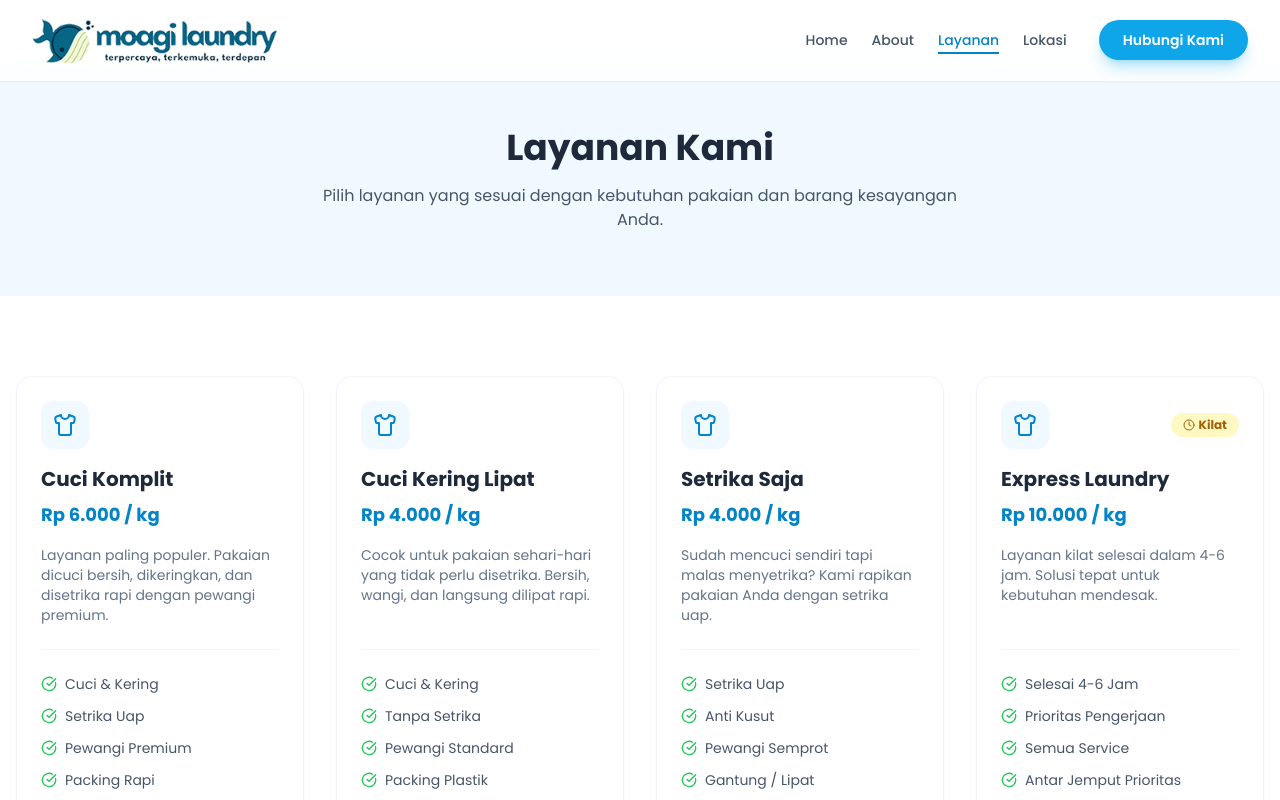
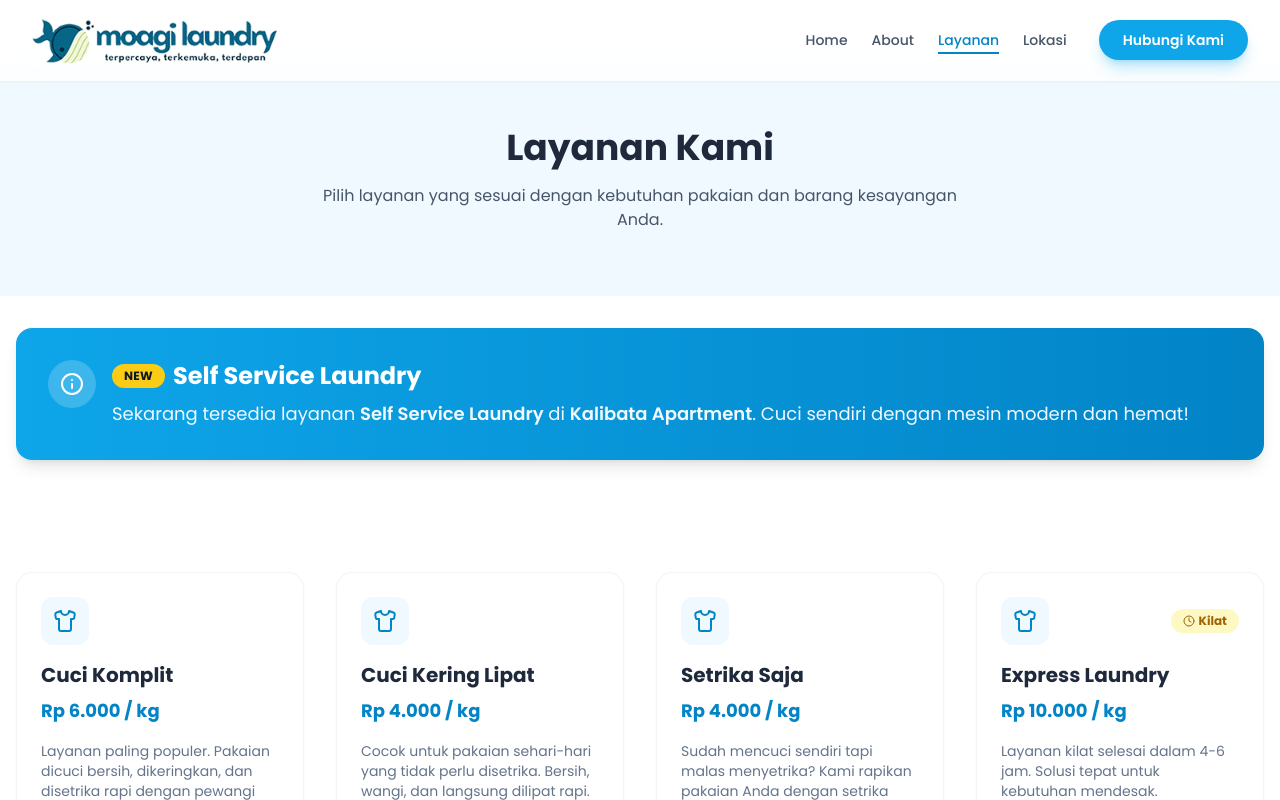
Before and after one commit to ravelaproduct/moagi, a React (Vite) app: page /layanan in a window 1280 px wide. Shown: the top 800 px of the page. Built offline with nearby package versions, Linux system fonts and the light colour scheme.

Commit message:
Refactor: Added the "New, Self Service Laundry" card

```diff
--- a/src/pages/Services.jsx
+++ b/src/pages/Services.jsx
@@ -1,7 +1,7 @@
 import { useState } from 'react';
 import { Helmet } from 'react-helmet-async';
 import { motion, AnimatePresence } from 'framer-motion';
-import { Shirt, Sparkles, Clock, CheckCircle, ChevronDown, Crown } from 'lucide-react';
+import { Shirt, Sparkles, Clock, CheckCircle, ChevronDown, Crown, Info } from 'lucide-react';
 
 const services = [
     {
@@ -157,6 +157,35 @@ export default function Services() {
                 </div>
             </section>
 
+            {/* News Announcement Card */}
+            <section className="py-8">
+                <div className="container mx-auto px-4">
+                    <motion.div
+                        initial={{ opacity: 0, y: 20 }}
+                        animate={{ opacity: 1, y: 0 }}
+                        transition={{ duration: 0.5 }}
+                        className="bg-gradient-to-r from-sky-500 to-sky-600 rounded-2xl p-6 md:p-8 shadow-lg"
+                    >
+                        <div className="flex items-start gap-4">
+                            <div className="flex-shrink-0">
+                                <div className="p-3 bg-white/20 rounded-full">
+                                    <Info className="w-6 h-6 text-white" />
+                                </div>
+                            </div>
+                            <div className="flex-1">
+                                <div className="flex items-center gap-2 mb-2">
+                                    <span className="bg-yellow-400 text-slate-900 text-xs font-bold px-3 py-1 rounded-full uppercase tracking-wide">New</span>
+                                    <h3 className="text-xl md:text-2xl font-bold text-white">Self Service Laundry</h3>
+                                </div>
+                                <p className="text-sky-50 text-base md:text-lg">
+                                    Sekarang tersedia layanan <span className="font-semibold">Self Service Laundry</span> di <span className="font-semibold">Kalibata Apartment</span>. Cuci sendiri dengan mesin modern dan hemat!
+                                </p>
+                            </div>
+                        </div>
+                    </motion.div>
+                </div>
+            </section>
+
             <section className="py-20">
                 <div className="container mx-auto px-4">
                     <div className="grid grid-cols-1 md:grid-cols-2 lg:grid-cols-3 xl:grid-cols-4 gap-8">
```
